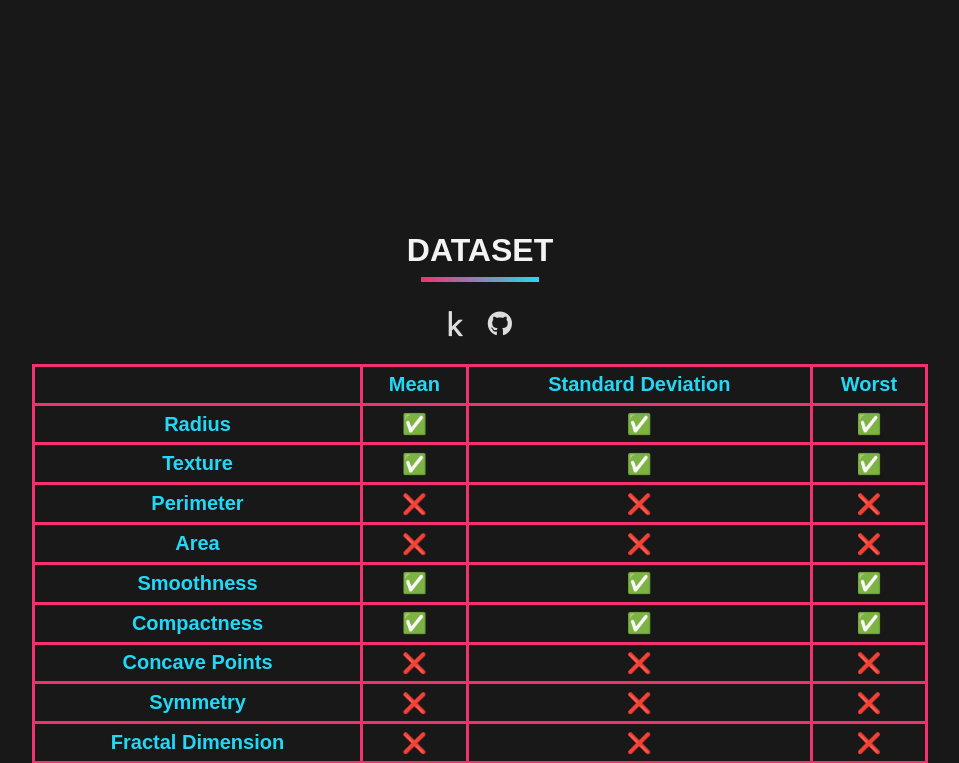
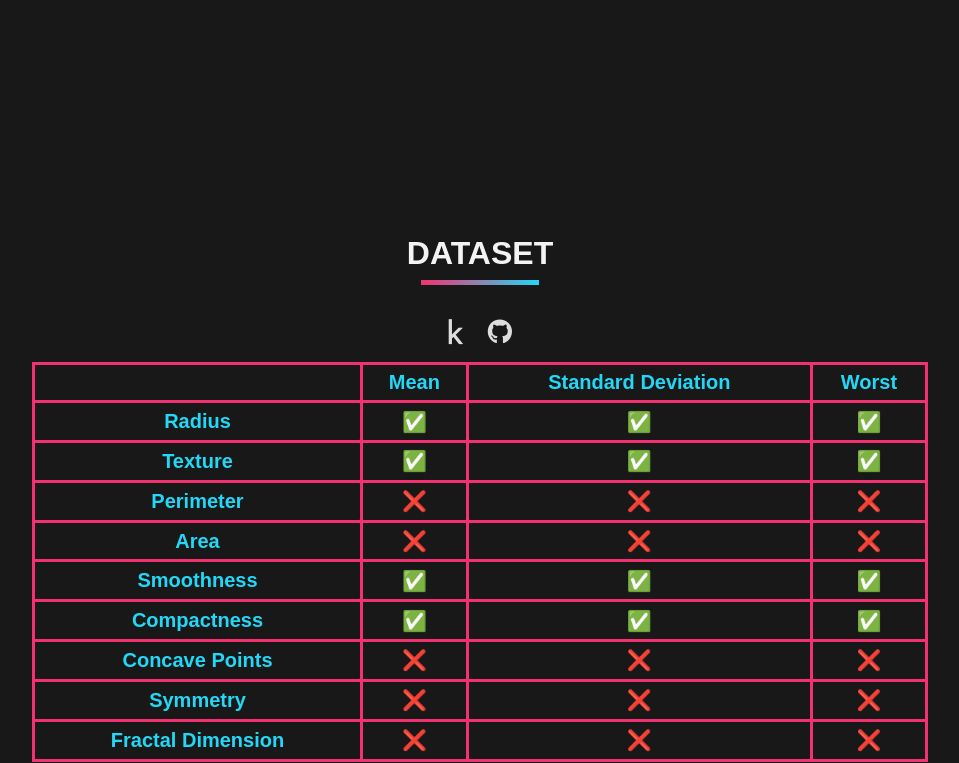
Before and after one commit to rpranaykumarreddy/AI-breast-cancer, a Django app: page / in a window 1280 px wide. Shown: the part 1484-2247 px from the top of the page, without its empty margins (160-1119 px from the left). Run offline with Django 4.2, Linux system fonts and the light colour scheme; some libraries are stand-ins or nearby versions.

Commit message:
Add files via upload

```diff
--- a/templates/home.html
+++ b/templates/home.html
@@ -104,8 +104,8 @@
             <br>
             <div class="team-social">
                 <div class="flex-row "><br><br>
-                    <a style="margin: 10px 6px 25px 6px;" href="https://www.kaggle.com/uciml/breast-cancer-wisconsin-data" target="_blank" title="UCI dataset:Kaggle"><span class="social-sym hwhite"><i class="fa-brands fa-kaggle"></i></i></span></a>
-                    <a style="margin: 10px 6px 25px 6px;"  href="https://github.com/rpranaykumarreddy/bc" target="_blank" title="Project code:Github"><span class="social-sym hwhite"><i class="fa-brands fa-github"></i></i></span></a>
+                    <a style="margin: 15px 6px;" href="https://www.kaggle.com/uciml/breast-cancer-wisconsin-data" target="_blank" title="UCI dataset:Kaggle"><span class="social-sym hwhite"><i class="fa-brands fa-kaggle"></i></i></span></a>
+                    <a style="margin: 15px 6px;"  href="https://github.com/rpranaykumarreddy/bc" target="_blank" title="Project code:Github"><span class="social-sym hwhite"><i class="fa-brands fa-github"></i></i></span></a>
                     <br><br>
                 </div>
             </div>
@@ -553,7 +553,9 @@
 <div id="warn2">
     <a href="">
         <div class="flex-row">
+            <a href="{% url 'predict' %}">
             <img src="{% static '2.jpg'%}">
+            </a>
         </div>
     </a>
 </div>
```
